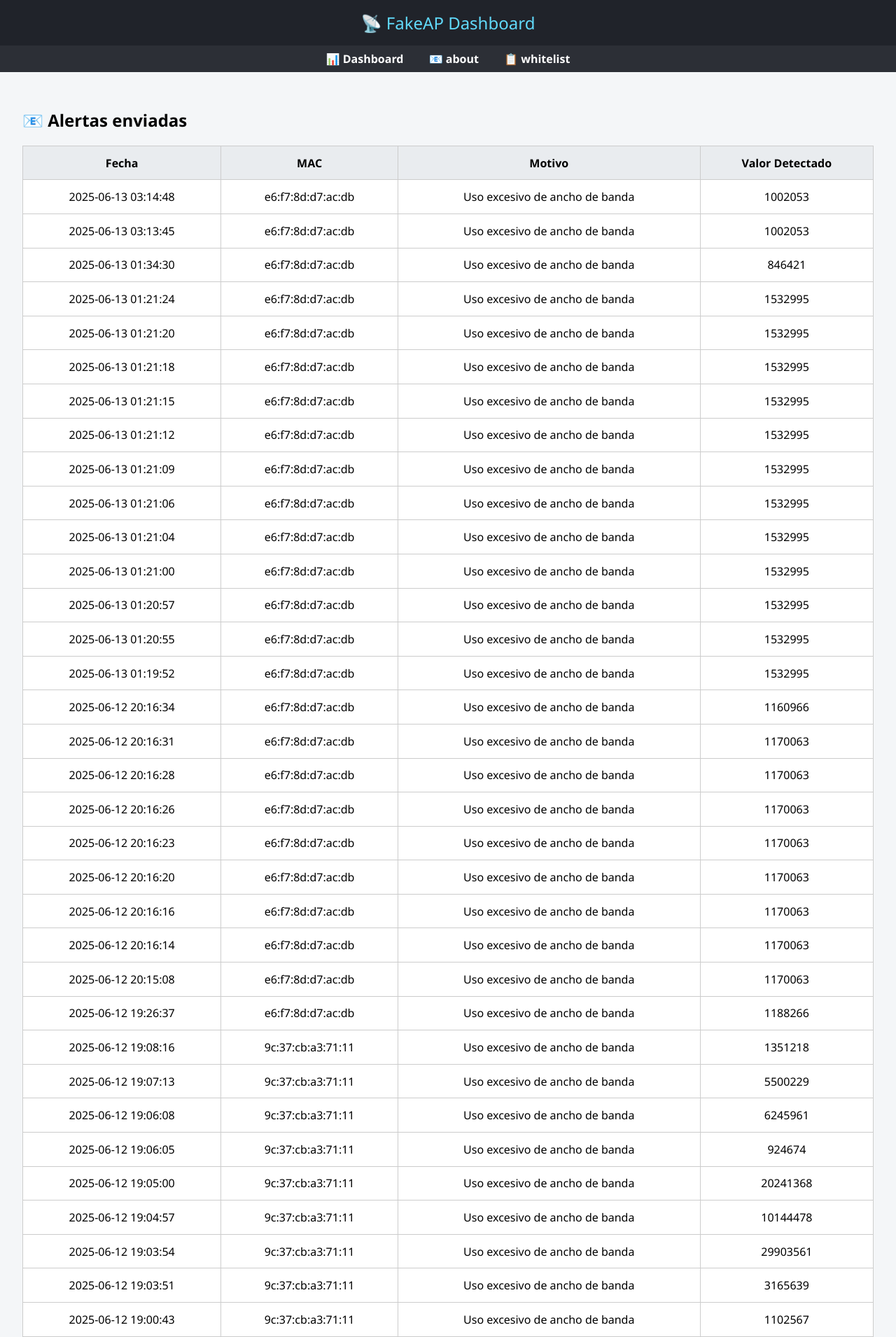
After one commit to carlosbarreto0902/FakeAP, a Django app: page /alertas/ in a window 1280 px wide. The commit adds this page. Shown: the top 1910 px of the page at 70% size. Run offline with Django 5.2, Linux system fonts and the light colour scheme; a user stored in the database is signed in; data comes from the database, SQL or seed files in the repository; both versions use the stored data as it was after the commit.

Commit message:
Subida limpia del proyecto

```diff
--- a/board/models.py
+++ b/board/models.py
@@ -46,3 +46,12 @@ class TraficoPorMinuto(models.Model):
         ]
         verbose_name = "Tráfico por minuto"
         verbose_name_plural = "Tráfico por minuto"
+
+class Alerta(models.Model):
+    mac = models.CharField(max_length=100)
+    motivo = models.CharField(max_length=255)
+    valor_detectado = models.CharField(max_length=100)
+    fecha = models.DateTimeField(auto_now_add=True)
+
+    def __str__(self):
+        return f"{self.mac} - {self.motivo} - {self.fecha.strftime('%Y-%m-%d %H:%M')}"
--- /dev/null
+++ b/board/templates/base_generic.html
@@ -0,0 +1,82 @@
+<!DOCTYPE html>
+<html lang="es">
+<head>
+    <meta charset="UTF-8">
+    <title>{% block title %}FakeAP Dashboard{% endblock %}</title>
+    <style>
+        body {
+            font-family: "Segoe UI", sans-serif;
+            background-color: #f4f6f8;
+            margin: 0;
+            padding: 0;
+        }
+
+        header {
+            background-color: #20232a;
+            color: #61dafb;
+            padding: 1rem;
+            text-align: center;
+            font-size: 1.5rem;
+        }
+
+        nav {
+            background-color: #2c2f36;
+            padding: 0.5rem;
+            text-align: center;
+        }
+
+        nav a {
+            color: #ffffff;
+            margin: 0 1rem;
+            text-decoration: none;
+            font-weight: bold;
+        }
+
+        nav a:hover {
+            text-decoration: underline;
+        }
+
+        main {
+            padding: 2rem;
+        }
+
+        table {
+            width: 100%;
+            border-collapse: collapse;
+            margin-top: 1rem;
+            background: white;
+        }
+
+        th, td {
+            padding: 0.8rem;
+            border: 1px solid #ccc;
+            text-align: center;
+        }
+
+        th {
+            background-color: #e9ecef;
+        }
+
+        footer {
+            text-align: center;
+            padding: 1rem;
+            font-size: 0.8rem;
+            color: #aaa;
+        }
+    </style>
+</head>
+<body>
+    <header>📡 FakeAP Dashboard</header>
+    <nav>
+        <a href="/">📊 Dashboard</a>
+        <a href="/about/">📧 about</a>
+        <a href="/whitelist/">📋 whitelist</a>
+    </nav>
+    <main>
+        {% block content %}{% endblock %}
+    </main>
+    <footer>
+        &copy; 2025 FakeAP. Todos los derechos reservados.
+    </footer>
+</body>
+</html>
--- /dev/null
+++ b/board/templates/board/alertas_list.html
@@ -0,0 +1,20 @@
+{% extends "base_generic.html" %}
+{% block content %}
+<h2>📧 Alertas enviadas</h2>
+<table border="1">
+    <tr>
+        <th>Fecha</th>
+        <th>MAC</th>
+        <th>Motivo</th>
+        <th>Valor Detectado</th>
+    </tr>
+    {% for alerta in alertas %}
+    <tr>
+        <td>{{ alerta.fecha|date:"Y-m-d H:i:s" }}</td>
+        <td>{{ alerta.mac }}</td>
+        <td>{{ alerta.motivo }}</td>
+        <td>{{ alerta.valor_detectado }}</td>
+    </tr>
+    {% endfor %}
+</table>
+{% endblock %}
--- a/board/templates/board/base.html
+++ b/board/templates/board/base.html
@@ -9,6 +9,7 @@
     <div class="container-fluid">
         <span class="navbar-brand">FakeAP </span>
         <div>
+            <a href="{% url 'alertas_list' %}" class="btn btn-outline-light btn-sm">🔔 Ver alertas</a>
             <a href="{% url 'dashboard' %}" class="btn btn-outline-light btn-sm">Dashboard</a>
             <a href="{% url 'about' %}" class="btn btn-outline-light btn-sm">About</a>
             {% if user.is_authenticated %}
--- a/board/urls.py
+++ b/board/urls.py
@@ -23,4 +23,5 @@ urlpatterns = [
     path('api/', include(router.urls)),  # <- Incluye las rutas de la API REST (como /api/whitelist/)
     path('api/traffic/', views.registrar_trafico, name='registrar_trafico'),
     path('mac/<str:mac_address>/', views.mac_detail, name='mac_detail'),
+    path('alertas/', views.alertas_list, name='alertas_list'),
 ]
--- a/board/views.py
+++ b/board/views.py
@@ -1,13 +1,14 @@
 from django.shortcuts import render, redirect, get_object_or_404
 from django.contrib.auth.decorators import login_required
 from django.contrib.auth import logout
-from .models import Device, AllowedDevice, Traffic, TraficoPorMinuto
+from .models import Device, AllowedDevice, Traffic, TraficoPorMinuto, Alerta
 from .forms import AllowedDeviceForm
 from datetime import date
 from django.utils.timezone import now, timedelta
 from django.db.models import Count
 from collections import Counter
 from datetime import timedelta as dtimedelta
+
 # Django REST Framework
 from rest_framework import viewsets
 from rest_framework.permissions import AllowAny, IsAuthenticated
@@ -16,15 +17,49 @@ from rest_framework.authentication import TokenAuthentication
 from rest_framework.response import Response
 
 from .serializers import AllowedDeviceSerializer
-from .utils import enviar_alerta_email
+from .utils import enviar_alerta_email, enviar_alerta_trafico_sospechoso
 
 import pytz
 from datetime import datetime
 
-# -------------------------
+# ------------------------------------
+# Función para analizar umbrales
+# ------------------------------------
+# Lista de MACs que no deben generar alertas
+MACS_EXCLUIDAS = ['e8:de:27:09:f3:4d']
+
+def analizar_umbral_y_alertar(mac):
+    if mac.lower() in MACS_EXCLUIDAS:
+        return
+
+    UMBRAL_SOLICITUDES_DNS = 100
+    UMBRAL_BYTES_MINUTO = 800000
+
+    hace_1min = now() - timedelta(minutes=1)
+
+    # Verificar solicitudes DNS
+    solicitudes_dns = Traffic.objects.filter(
+        mac=mac,
+        timestamp__gte=hace_1min
+    ).count()
+
+    if solicitudes_dns > UMBRAL_SOLICITUDES_DNS:
+        enviar_alerta_trafico_sospechoso(mac, "Solicitudes DNS excesivas", solicitudes_dns)
+        Alerta.objects.create(mac=mac, motivo="Solicitudes DNS excesivas", valor_detectado=str(solicitudes_dns))
+
+    # Verificar tráfico de bytes
+    trafico = TraficoPorMinuto.objects.filter(
+        mac=mac,
+        minuto__gte=hace_1min
+    ).order_by('-minuto').first()
+
+    if trafico and trafico.bytes > UMBRAL_BYTES_MINUTO:
+        enviar_alerta_trafico_sospechoso(mac, "Uso excesivo de ancho de banda", trafico.bytes)
+        Alerta.objects.create(mac=mac, motivo="Uso excesivo de ancho de banda", valor_detectado=str(trafico.bytes))
+
+# ------------------------------------
 # Vistas Web
-# -------------------------
-
+# ------------------------------------
 @login_required
 def dashboard(request):
     devices = Device.objects.order_by('-detected_at')
@@ -47,21 +82,17 @@ def dashboard(request):
         'alerta': alerta
     })
 
-
 def about(request):
     return render(request, 'board/about.html')
-
 
 def logout_confirm_view(request):
     logout(request)
     return render(request, 'registration/logout_confirm.html')
 
-
 @login_required
 def whitelist_list(request):
     devices = AllowedDevice.objects.all()
     return render(request, 'board/whitelist_list.html', {'devices': devices})
-
 
 @login_required
 def whitelist_add(request):
@@ -74,7 +105,6 @@ def whitelist_add(request):
         form = AllowedDeviceForm()
     return render(request, 'board/whitelist_form.html', {'form': form})
 
-
 @login_required
 def whitelist_delete(request, pk):
     device = get_object_or_404(AllowedDevice, pk=pk)
@@ -83,21 +113,22 @@ def whitelist_delete(request, pk):
         return redirect('whitelist_list')
     return render(request, 'board/whitelist_confirm_delete.html', {'device': device})
 
+@login_required
+def alertas_list(request):
+    alertas = Alerta.objects.order_by('-fecha')[:200]
+    return render(request, 'board/alertas_list.html', {'alertas': alertas})
 
-# -------------------------
+# ------------------------------------
 # API REST: Whitelist solo lectura
-# -------------------------
-
+# ------------------------------------
 class WhitelistViewSet(viewsets.ReadOnlyModelViewSet):
     queryset = AllowedDevice.objects.all()
     serializer_class = AllowedDeviceSerializer
     permission_classes = [AllowAny]
 
-
-# -------------------------
+# ------------------------------------
 # API: Registro de tráfico autenticado
-# -------------------------
-
+# ------------------------------------
 @api_view(['POST'])
 @authentication_classes([TokenAuthentication])
 @permission_classes([IsAuthenticated])
@@ -109,19 +140,15 @@ def registrar_trafico(request):
     if 'dominio' in request.data:
         dominio = request.data['dominio']
         Traffic.objects.create(mac=mac, dominio=dominio)
+        analizar_umbral_y_alertar(mac)
         return Response({'status': 'ok'})
 
     elif 'bytes' in request.data and 'minuto' in request.data:
         try:
             minuto_str = request.data['minuto']
-            # Convertir string a datetime naive
             minuto_naive = datetime.strptime(minuto_str, '%Y-%m-%d %H:%M')
-
-            # Asignar zona horaria local (Lima)
             local_tz = pytz.timezone('America/Lima')
             minuto_local_aware = local_tz.localize(minuto_naive)
-
-            # Convertir a UTC
             minuto_utc = minuto_local_aware.astimezone(pytz.UTC)
 
             bytes_usados = int(request.data['bytes'])
@@ -131,6 +158,7 @@ def registrar_trafico(request):
                 minuto=minuto_utc,
                 defaults={'bytes': bytes_usados}
             )
+            analizar_umbral_y_alertar(mac)
             return Response({'status': 'ok'})
 
         except Exception as e:
@@ -138,23 +166,16 @@ def registrar_trafico(request):
 
     return Response({'error': 'Datos incompletos'}, status=400)
 
-
-# -------------------------
+# ------------------------------------
 # Vista para detalle de tráfico por MAC
-# -------------------------
-
+# ------------------------------------
 @login_required
 def mac_detail(request, mac_address):
-    # Últimos 100 registros de tráfico de dominios para esta MAC
     registros = Traffic.objects.filter(mac=mac_address).order_by('-timestamp')[:100]
-
     hora_actual = now()
     hace_1hora = hora_actual - timedelta(hours=1)
-
-    # Tráfico DNS en la última hora para agrupar por minuto
     ultimos = Traffic.objects.filter(mac=mac_address, timestamp__gte=hace_1hora)
 
-    # Conteo de solicitudes DNS por minuto (hora local Lima)
     conteo = {}
     for r in ultimos:
         minuto_local = r.timestamp.astimezone(pytz.timezone('America/Lima')).strftime('%H:%M')
@@ -165,7 +186,6 @@ def mac_detail(request, mac_address):
         for k in sorted(conteo)
     ]
 
-    # Tráfico bytes por minuto en la última hora
     registros_bytes = TraficoPorMinuto.objects.filter(
         mac=mac_address,
         minuto__gte=hace_1hora
@@ -173,7 +193,6 @@ def mac_detail(request, mac_address):
 
     local_tz = pytz.timezone('America/Lima')
 
-    # Ajuste de tiempo restando 5 horas en la hora mostrada
     datos_bytes = [
         {
             'minuto': (r.minuto.astimezone(local_tz) + dtimedelta(hours=-5)).strftime('%H:%M'),
```
Also changed, not shown: board/utils.py (+21 -0 lines), board/migrations/0012_alerta.py (added), db.sqlite3.
